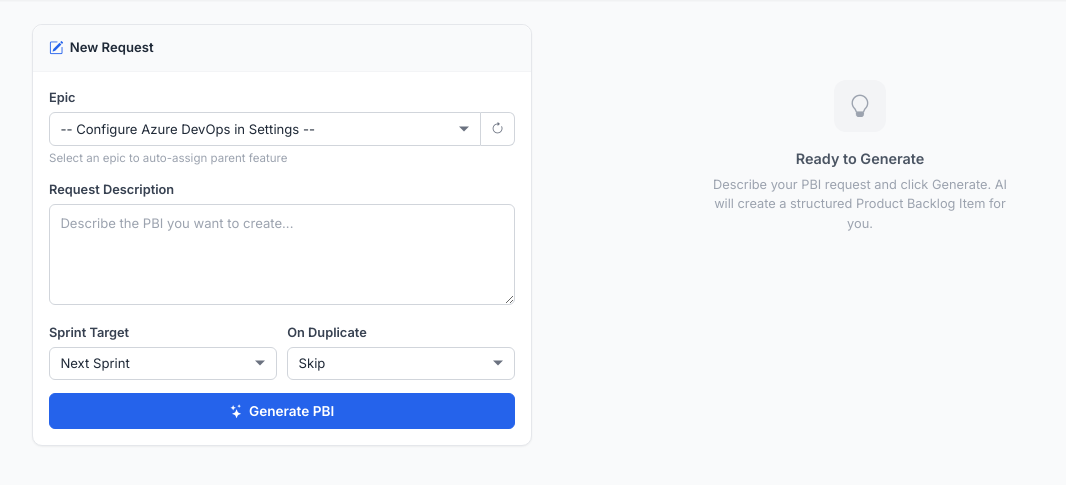
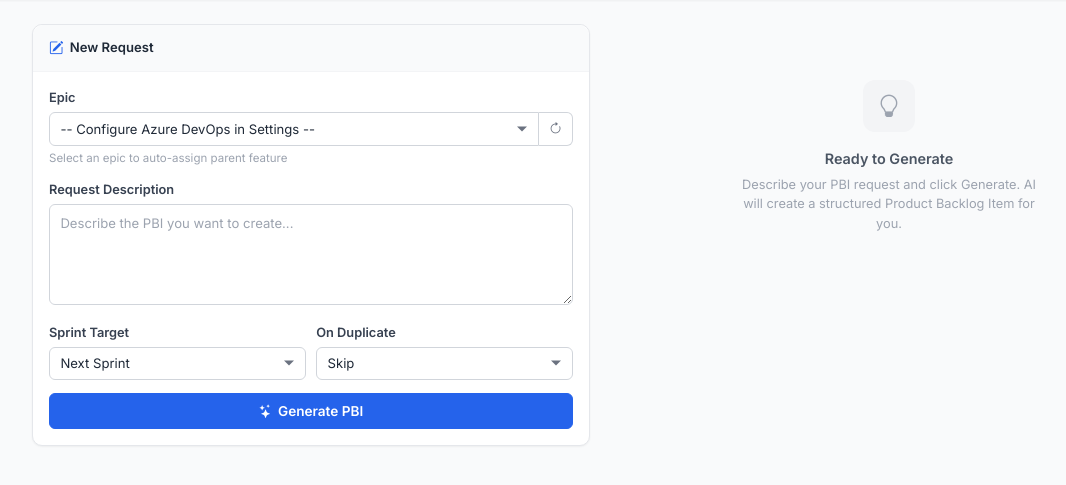
Before and after one commit to damhau/pbi_generator, a Flask app: page / in a window 1280 px wide. Shown: the part 48-533 px from the top of the page, without its empty margins (40-1106 px from the left). Run offline with Flask 3, Linux system fonts and the light colour scheme; the visitor is signed in with stand-in values (Sample User, id 1).

Commit message:
new version

```diff
--- a/static/css/style.css
+++ b/static/css/style.css
@@ -244,6 +244,8 @@ main.pbi-main {
   border: 1px solid var(--gray-200);
   border-radius: var(--radius-lg);
   box-shadow: var(--shadow-sm);
+  max-height: 600px;
+  overflow-y: auto;
 }
 
 .pbi-card__header {
@@ -472,7 +474,7 @@ main.pbi-main {
 /* ── Two-column Layout (Index) ──────────────────────────── */
 .pbi-grid {
   display: grid;
-  grid-template-columns: 500px 1fr;
+  grid-template-columns: 1fr 1fr;
   gap: 1.25rem;
   align-items: start;
 }
@@ -571,7 +573,7 @@ main.pbi-main {
 
 .pbi-preview__inline-fields {
   display: grid;
-  grid-template-columns: 1fr 1fr 1fr;
+  grid-template-columns: 1fr 1fr;
   gap: 0.65rem;
   padding: 0.75rem;
   background: var(--gray-50);
--- a/static/js/app.js
+++ b/static/js/app.js
@@ -4,6 +4,7 @@
 
 let currentPbiData = null;
 let isEditing = false;
+let cachedFeatures = [];
 
 function checkAuth(res) {
     if (res.redirected || res.url.includes('/login')) {
@@ -81,6 +82,16 @@ async function generatePbi() {
     }, 2500);
 
     try {
+        // Fetch features for the selected epic (for the dropdown)
+        if (epicTitle) {
+            try {
+                const featRes = await fetch(`/api/features?epic_title=${encodeURIComponent(epicTitle)}`);
+                if (featRes.ok) cachedFeatures = await featRes.json();
+            } catch (_) { /* ignore, features dropdown will be empty */ }
+        } else {
+            cachedFeatures = [];
+        }
+
         const res = await fetch('/api/generate', {
             method: 'POST',
             headers: { 'Content-Type': 'application/json' },
@@ -142,10 +153,12 @@ function renderPreview(data) {
                         ${[1,2,3,5,8,13].map(v => `<option value="${v}" ${data.effort === v ? 'selected' : ''}>${v} pts</option>`).join('')}
                     </select>
                 </div>
-                <div class="pbi-preview__inline-field">
+                <div class="pbi-preview__inline-field" style="grid-column: span 2;">
                     <label class="pbi-label">Parent Feature</label>
-                    <input type="number" class="pbi-input" id="inlineParentFeature" placeholder="Feature ID" value="${data.parent_feature_id || ''}">
-                    ${data.parent_feature_name ? `<div class="pbi-hint">${escHtml(data.parent_feature_name)}</div>` : ''}
+                    <select class="pbi-select" id="inlineParentFeature">
+                        <option value="">-- None --</option>
+                        ${cachedFeatures.map(f => `<option value="${f.id}" ${data.parent_feature_id === f.id ? 'selected' : ''}>${escHtml(f.title)} (#${f.id})</option>`).join('')}
+                    </select>
                 </div>
             </div>
             <div class="pbi-preview__meta" style="margin-top:0.75rem;">
@@ -181,8 +194,10 @@ function renderPreview(data) {
         currentPbiData.effort = parseInt(e.target.value) || 3;
     };
     document.getElementById('inlineParentFeature').onchange = (e) => {
-        const val = e.target.value.trim();
-        currentPbiData.parent_feature_id = val ? parseInt(val) || null : null;
+        const val = e.target.value;
+        currentPbiData.parent_feature_id = val ? parseInt(val) : null;
+        const feat = cachedFeatures.find(f => f.id === currentPbiData.parent_feature_id);
+        currentPbiData.parent_feature_name = feat ? feat.title : null;
     };
 
     document.getElementById('editToggle').onclick = () => {
```
